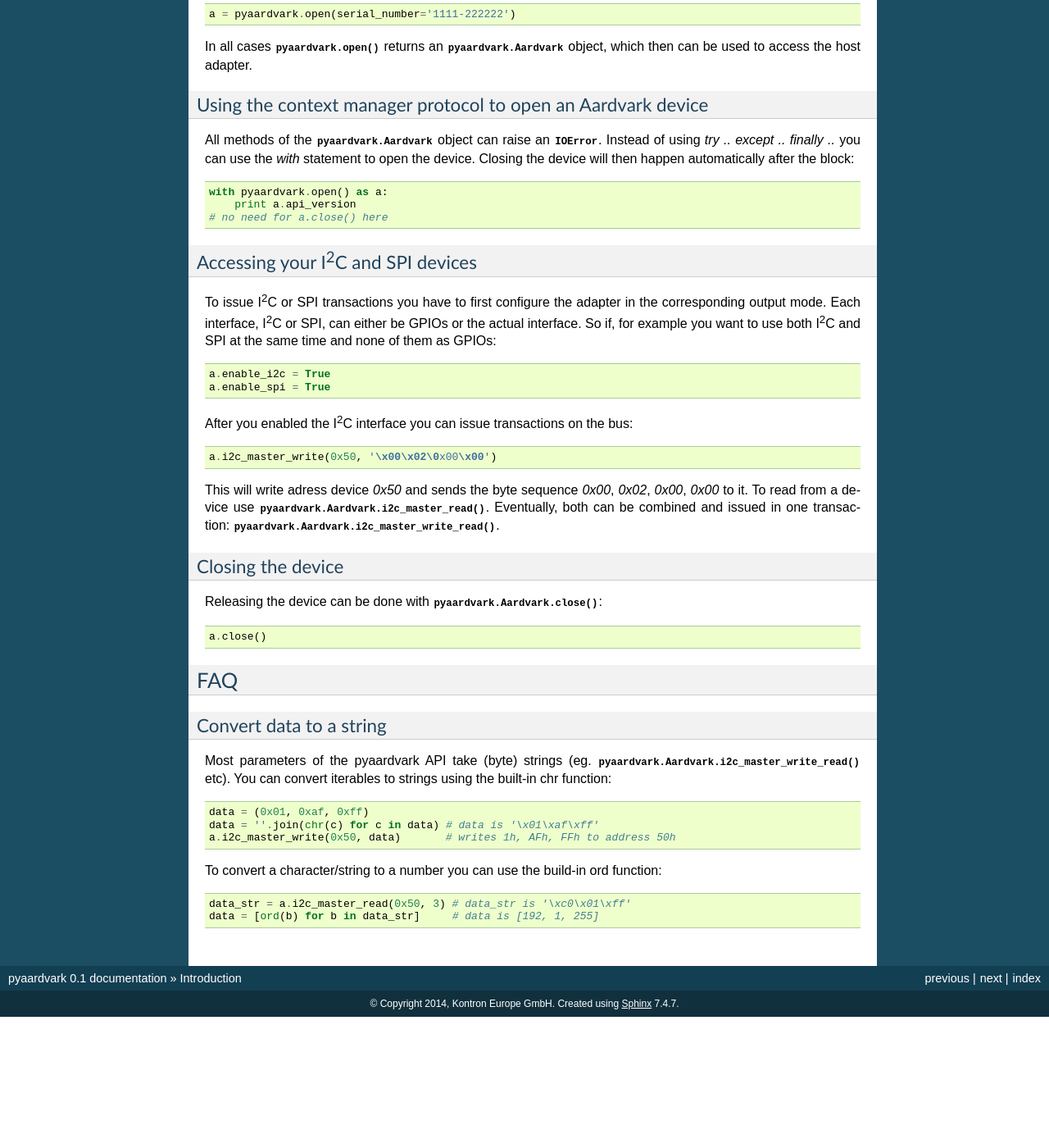
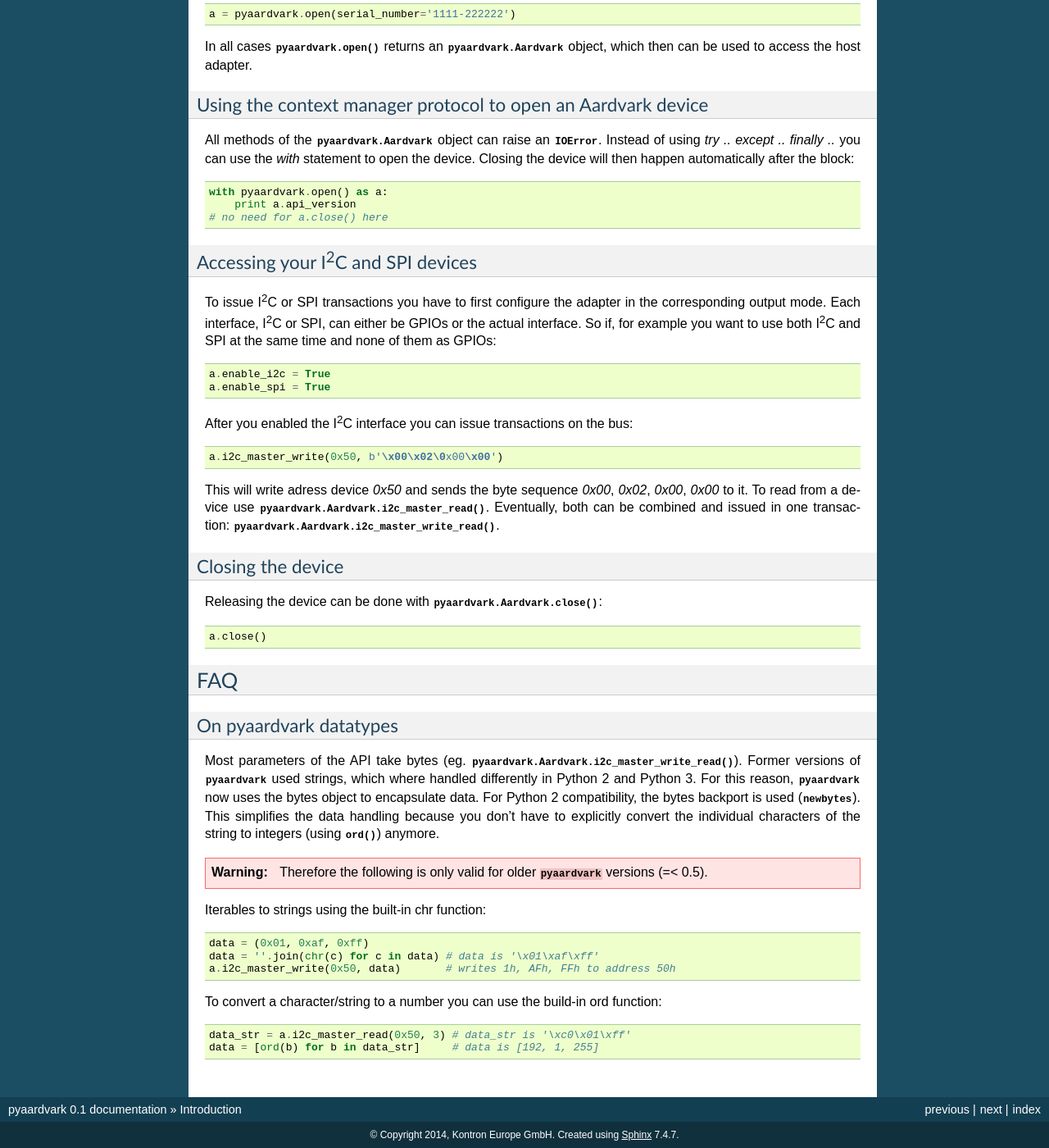
Before and after one commit to kontron/python-aardvark, a Sphinx documentation site: the page built from docs/intro.rst, in a window 1280 px wide and 1400 px high, scrolled down 904 px. Shown: the whole window at 82% size. Built offline with Sphinx 7.4.7, drawn with Linux system fonts in a browser that asks for light colours; before the commit the page ends 2144 px from its top, so only the background shows below that; some of the changed text lies outside the part shown.

Commit message:
change strings to bytes()
This change is NOT backwards compatible. Instead of strings we use
explicit bytes() objects now. On Python 2 this is the newbytes object, a
backport of the Python 3 bytes object.

Signed-off-by: Michael Walle <michael.walle@kontron.com>

```diff
--- a/docs/intro.rst
+++ b/docs/intro.rst
@@ -17,7 +17,7 @@
 
   a = pyaardvark.open()
   data = a.i2c_master_write_read(0x50, '\x00', 5)
-  # data = '\x00\x01\x02\x03\x04'
+  # data = b'\x00\x01\x02\x03\x04'
   a.close()
 
 Easy, huh?
@@ -83,7 +83,7 @@
 
 After you enabled the |I2C| interface you can issue transactions on the bus::
 
-  a.i2c_master_write(0x50, '\x00\x02\0x00\x00')
+  a.i2c_master_write(0x50, b'\x00\x02\0x00\x00')
 
 This will write adress device `0x50` and sends the byte sequence `0x00`,
 `0x02`, `0x00`, `0x00` to it. To read from a device use
@@ -102,12 +102,24 @@
 FAQ
 ---
 
-Convert data to a string
-~~~~~~~~~~~~~~~~~~~~~~~~
+On pyaardvark datatypes
+~~~~~~~~~~~~~~~~~~~~~~~
 
-Most parameters of the pyaardvark API take (byte) strings (eg.
-:meth:`pyaardvark.Aardvark.i2c_master_write_read` etc). You can convert
-iterables to strings using the built-in chr function::
+Most parameters of the API take bytes (eg.
+:meth:`pyaardvark.Aardvark.i2c_master_write_read`). Former versions of
+:mod:`pyaardvark` used strings, which where handled differently in Python 2
+and Python 3. For this reason, :mod:`pyaardvark` now uses the bytes object
+to encapsulate data. For Python 2 compatibility, the bytes backport is used
+(:class:`newbytes`). This simplifies the data handling because you don't
+have to explicitly convert the individual characters of the string to
+integers (using :func:`ord`) anymore.
+
+.. warning::
+
+  Therefore the following is only valid for older :mod:`pyaardvark`
+  versions (=< 0.5).
+
+Iterables to strings using the built-in chr function::
 
   data = (0x01, 0xaf, 0xff)
   data = ''.join(chr(c) for c in data) # data is '\x01\xaf\xff'
```
Also changed, not shown: 2 other files.
